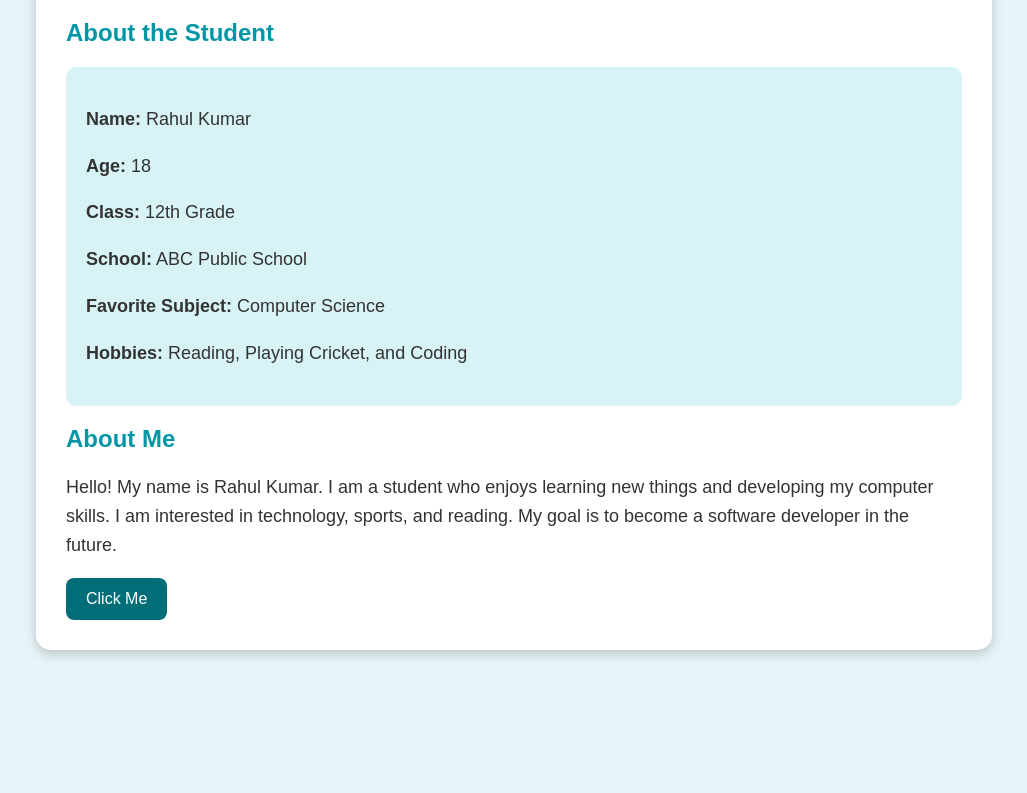
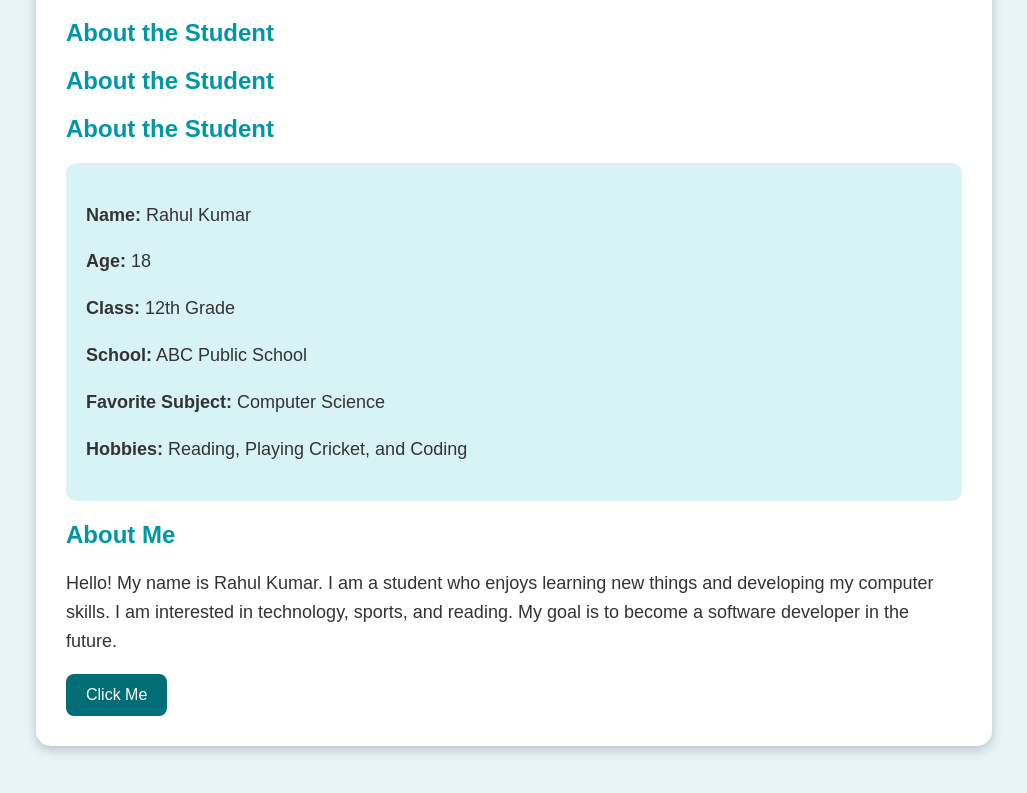
Before and after one commit to shreyas-somaiah/project, a plain HTML site: page index.html in a window 1280 px wide. Shown: the part 141-934 px from the top of the page, without its empty margins (126-1153 px from the left). Before the commit the page ends 841 px from the top, so only its background shows below. Drawn offline with Linux system fonts and the light colour scheme.

Commit message:
Update index.html

```diff
--- a/index.html
+++ b/index.html
@@ -66,7 +66,7 @@
 
         <h1>Student Profile</h1>
 
-        <h2>About the Student</h2>
+        <h2>About the Student</h2>     <h2>About the Student</h2>     <h2>About the Student</h2>
 
         <div class="student-info">
             <p><strong>Name:</strong> Rahul Kumar</p>
```
